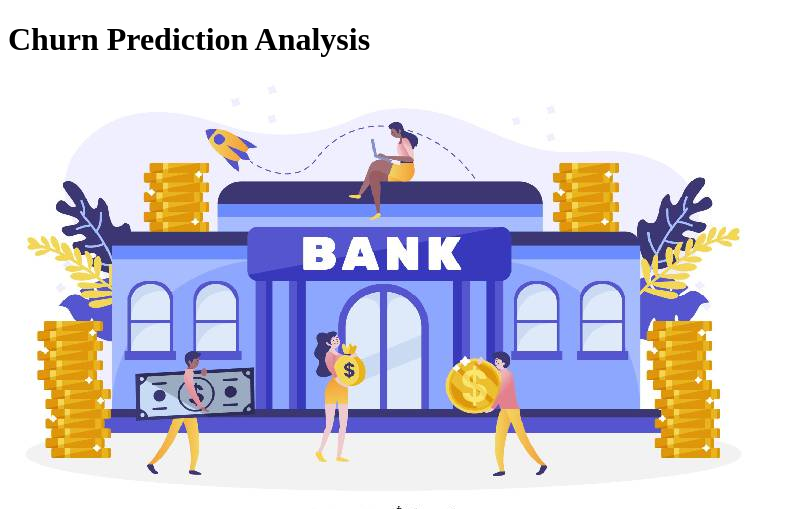
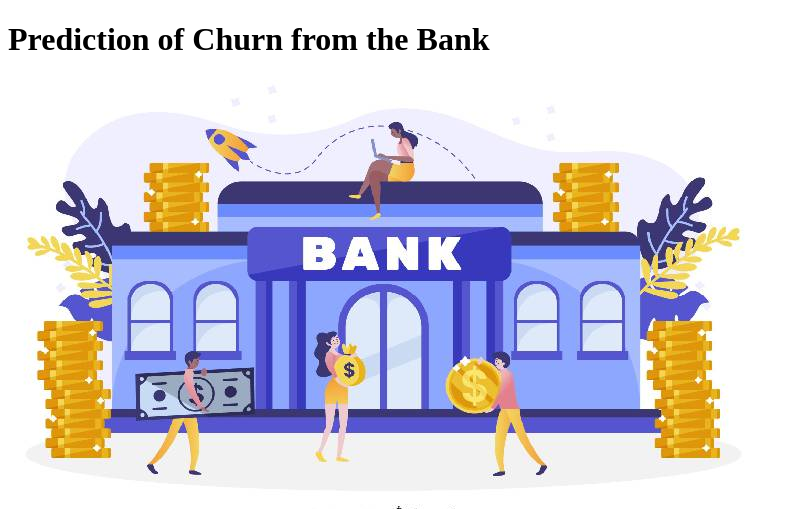
Before and after one commit to berkarcan/Heroku-Churn-Ensembled-Model, a Flask app: page / in a window 1280 px wide. Shown: the top 509 px of the page, without its empty margins (0-799 px from the left). Run offline with Flask 2, Linux system fonts and the light colour scheme; parts of the project's set-up code (start-up, migrations or seed data) failed here and were passed over.

Commit message:
template rev4

```diff
--- a/templates/index.html
+++ b/templates/index.html
@@ -14,9 +14,9 @@
 
 <body>
  <div class="login">
-  <h1>Churn Prediction Analysis</h1>
+  <h1>Prediction of Churn from the Bank</h1>
 
-  <img src = "image1.jpg", alt = "WHO WILL CHURN FROM THE BANK">
+  <img src = "https://github.com/berkarcan/Heroku-Churn-Ensembled-Model/blob/master/templates/image1.jpg", alt = "">
 
      <!-- Main Input For Receiving Query to our ML -->
     <form action="{{ url_for('predict')}}"method="post">
```
